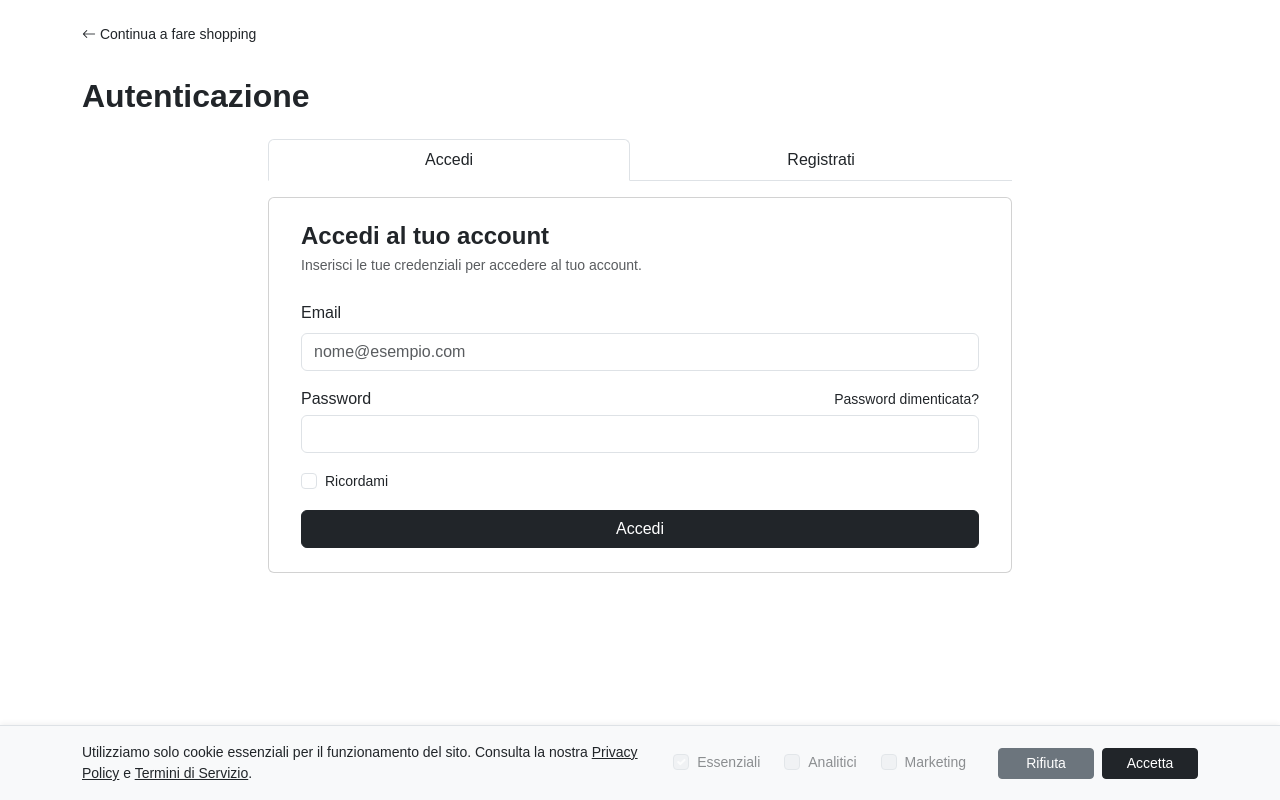
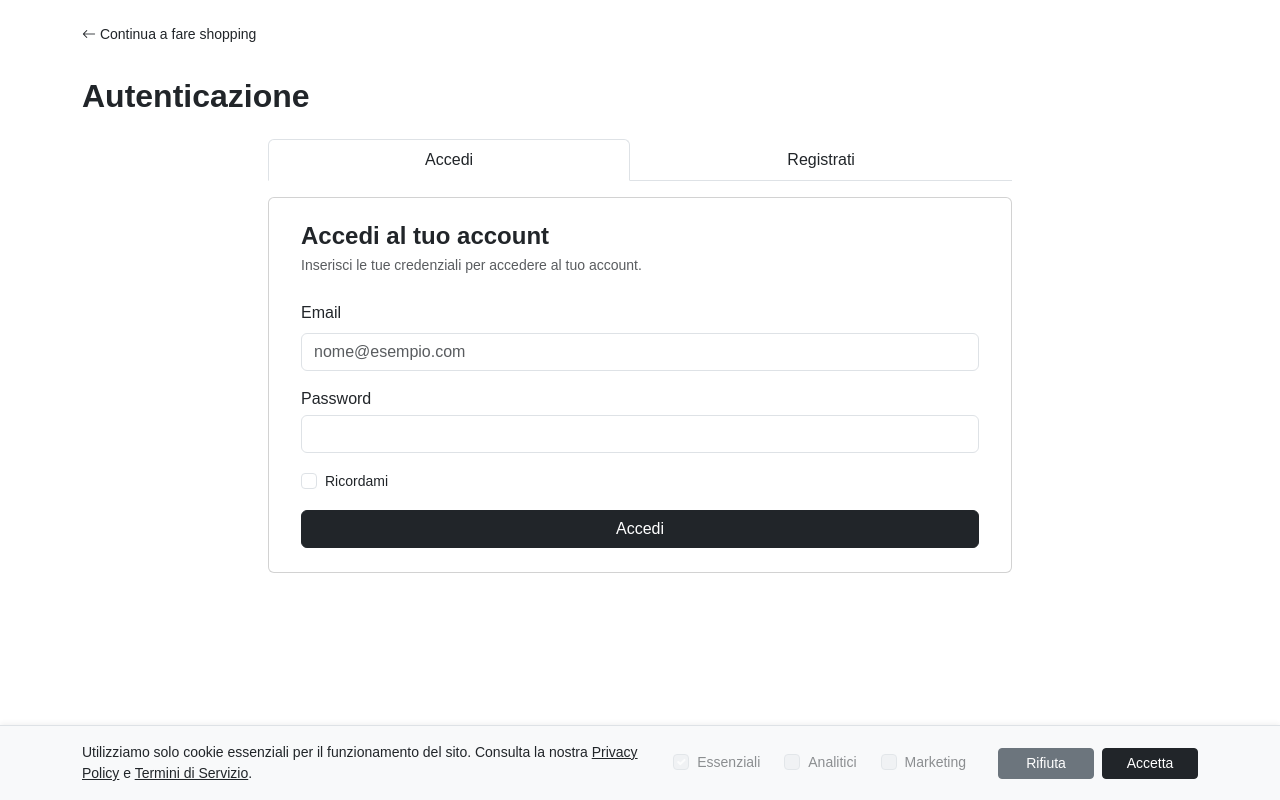
Before and after one commit to GABRYCA/ArtigianatoOnline, a plain HTML site: page Frontend/auth/autenticazione.html in a window 1280 px wide. Drawn offline with nearby package versions, Linux system fonts and the light colour scheme; a web font is replaced by a local one.

Commit message:
Changelogs frontend: -Rimossa la scritta "Password dimenticata?" nella sezione login
Signed-off-by: Riccardo <rcomo2003@gmail.com>

```diff
--- a/Frontend/auth/autenticazione.html
+++ b/Frontend/auth/autenticazione.html
@@ -277,8 +277,6 @@
                             <div class="mb-3">
                                 <div class="d-flex justify-content-between align-items-center mb-1">
                                     <label for="passwordAccedi" class="form-label mb-0">Password</label>
-                                    <a href="passwordreset.html" class="small link-dark text-decoration-none">Password
-                                        dimenticata?</a>
                                 </div>
                                 <input type="password" class="form-control" id="passwordAccedi" required>
                             </div>
```
